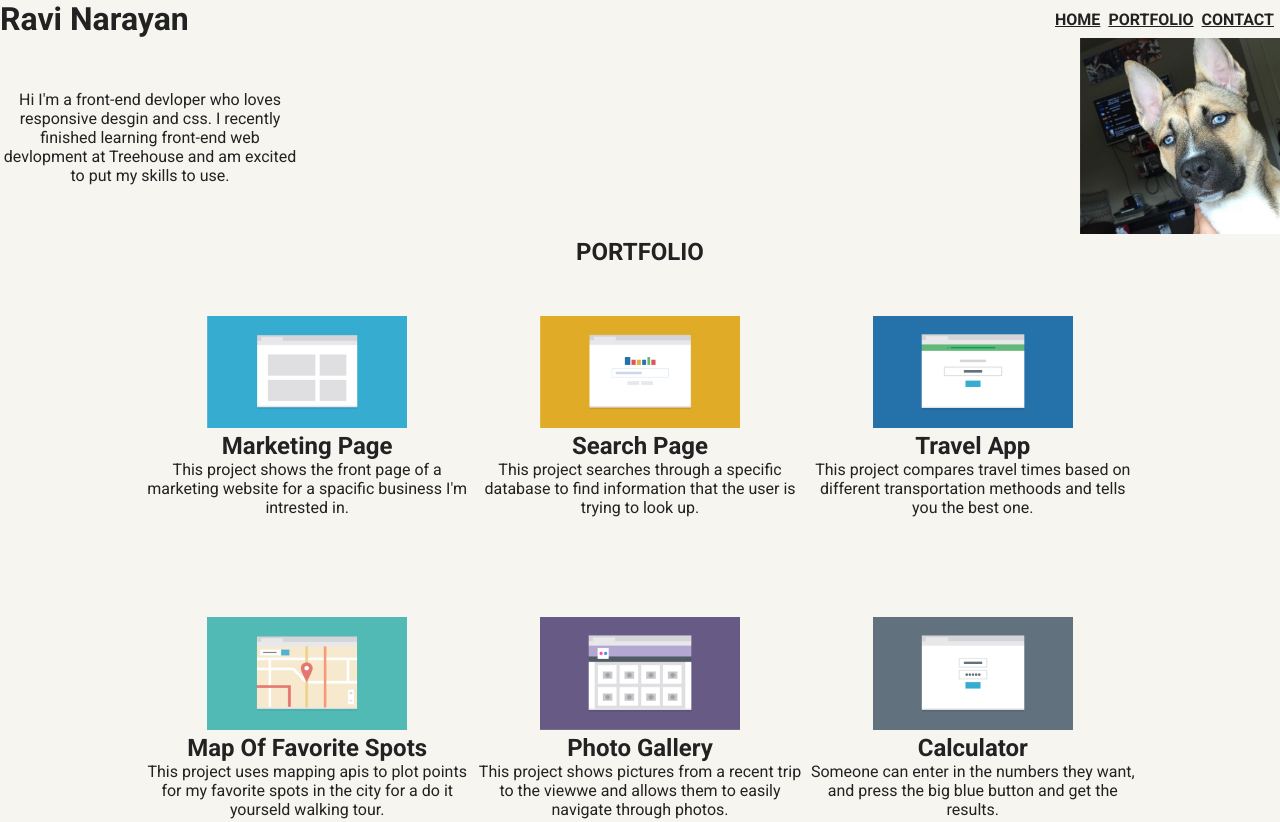
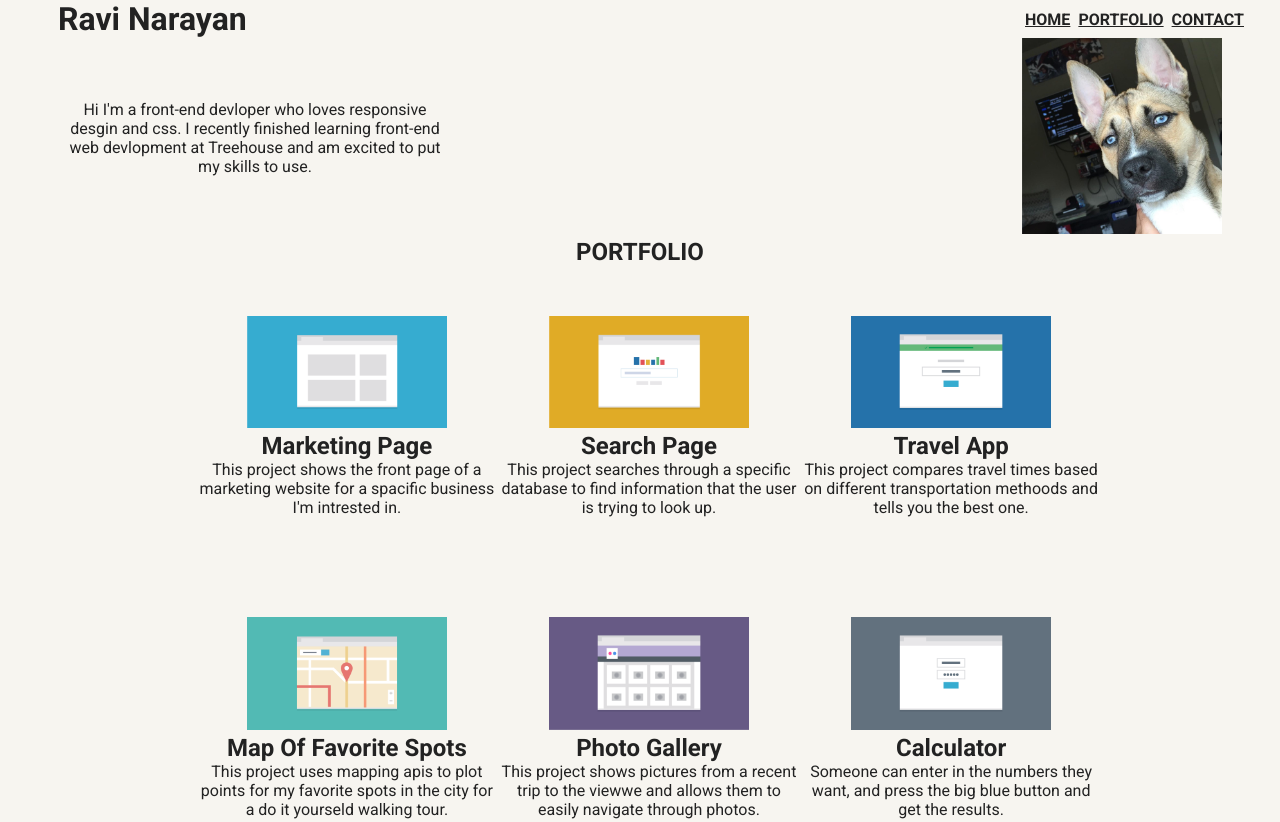
Before and after one commit to Ravs-nar/Project-two, a plain HTML site: page index.html in a window 1280 px wide. Shown: the top 822 px of the page. Drawn offline with Linux system fonts and the light colour scheme; a web font is replaced by a local one.

Commit message:
update 6

```diff
--- a/CSS/styles.css
+++ b/CSS/styles.css
@@ -86,6 +86,8 @@ img {
     .row {
         display:flex;
         flex-direction:row;
+        margin-left:68px;
+        margin-right:50px;
     }
     .item-6, .item-7, .item-8{
         display: table
@@ -114,18 +116,19 @@ img {
         display:flex;
         flex-direction: row-reverse;
         align-items: center;
-        justify-content: center;
+        justify-content: space-between;
+        margin-right:30px;
+        margin-left:30px;
 
     }
 
-    .bio{
-        flex-basis: 300px;
-    }
     .me{
         text-align: center;
         margin-bottom: 40px;
-
-
+    }
+    .bio{
+        margin-left:240px;
+        margin-right: 15px;
     }
 
 
@@ -170,9 +173,9 @@ img {
     header{
         display: flex;
         align-items: center;
-    }
-    header h1 {
-        margin-right:auto;
+        justify-content: space-between;
+        margin-right:30px;
+        margin-left:58px;
     }
     .stuff{
         display:flex;
@@ -180,8 +183,11 @@ img {
     }
 
     .bio{
-        margin-right: auto;
+        margin-right: 575px;
+        margin-left:33px;
+    }
+    .dog{
+        margin-right:28px;
     }
 
-
 }
```
